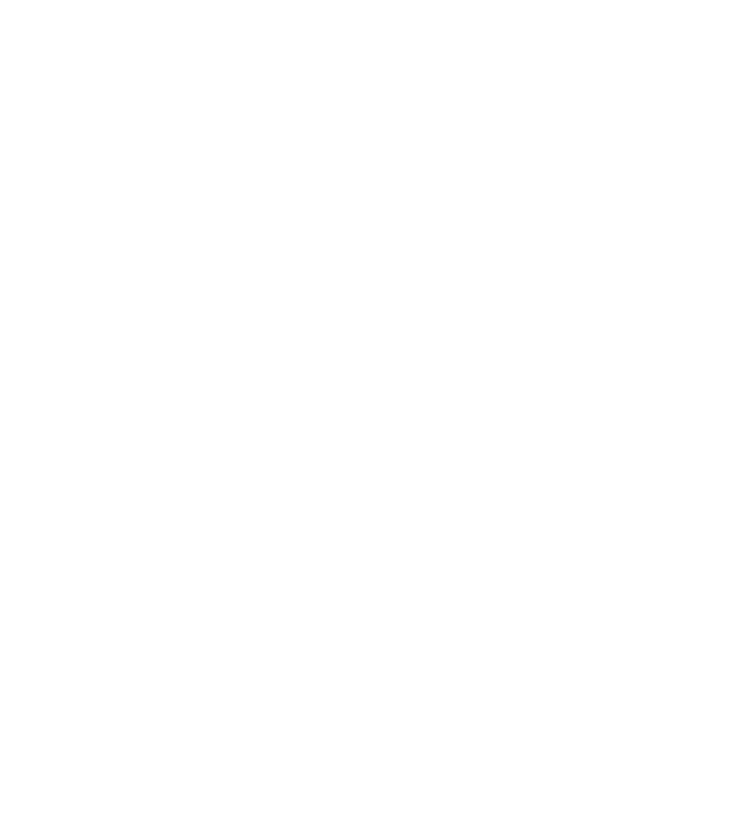
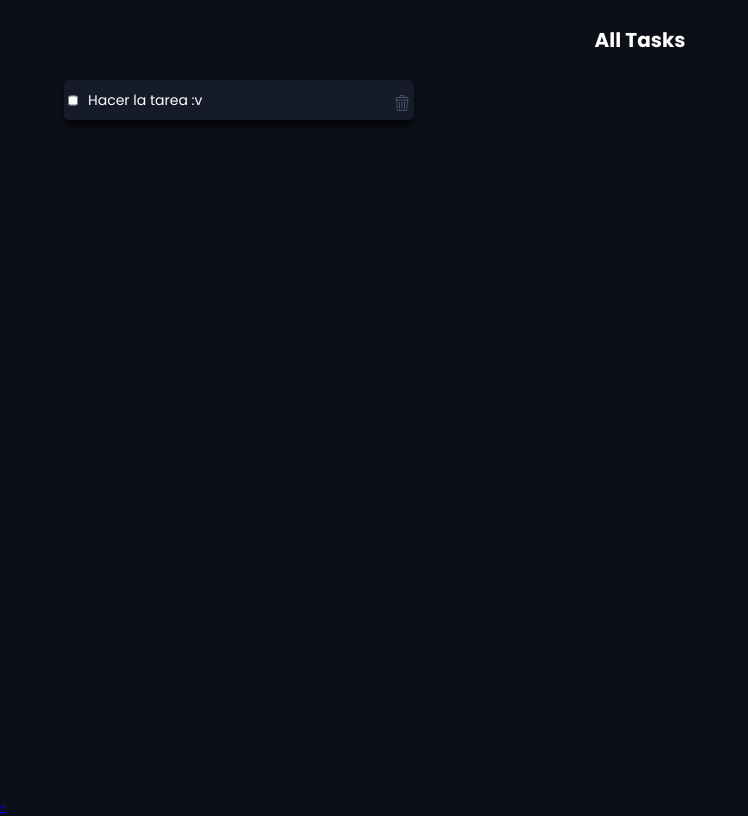
Before and after one commit to Brycot/toDo-Js-Vanilla, a website: page src/index.html in a window 1280 px wide. Shown: the whole page, without its empty margins (0-748 px from the left). Drawn offline with Linux system fonts and the light colour scheme.

Commit message:
Finish Desing Beta

```diff
--- a/src/index.html
+++ b/src/index.html
@@ -4,9 +4,31 @@
     <meta charset="UTF-8">
     <meta http-equiv="X-UA-Compatible" content="IE=edge">
     <meta name="viewport" content="width=device-width, initial-scale=1.0">
-    <title>Document</title>
+    <title>to-do list</title>
+    <link rel="stylesheet" href="./styles/index.css">
+    <link rel="preconnect" href="https://fonts.googleapis.com">
+    <link rel="preconnect" href="https://fonts.gstatic.com" crossorigin>
+    <link href="https://fonts.googleapis.com/css2?family=Poppins:wght@100;200;300;400;500;600;700;800;900&display=swap" rel="stylesheet">
 </head>
 <body>
+    <main>
+        <section class="title-main__container">
+            <h1>All Tasks</h1>
+        </section>
 
+        <section class="tasks-main">
+            <section class="tasks-main__container">
+                <div class="task">
+                    <input type="checkbox" name="" id="" class="check-task">
+                    <p class="task-title">Hacer la tarea :v</p>
+                    <span class="delete-task"><a href="#"></a></span>
+                </div>
+            </section>
+        </section>
+
+        <section class="add-button">
+            <a href="#">+</a>
+        </section>
+    </main>
 </body>
 </html>
--- a/src/styles/index.css
+++ b/src/styles/index.css
@@ -0,0 +1,74 @@
+:root {
+    --azul-bonitoxd: #233dc7;
+    --background-color: #0c0f17;
+    --second-color: #151b28;
+    --green-color: #128c40;
+    --grey-color: #4a5269;
+    --white-color: #fff;
+}
+* {
+    box-sizing: border-box;
+    margin: 0;
+    padding: 0;
+}
+html {
+    font-family: 'Poppins', sans-serif;
+    font-size: 62.5%;
+}
+body {
+    width: 100%;
+    height: 100%;
+    background-color: var(--background-color);
+}
+.title-main__container {
+    width: 100%;
+    height: 10vh;
+    display: flex;
+    justify-content: center;
+    align-items: center;
+}
+.title-main__container h1 {
+    font-size: 2rem;
+    color: var(--white-color);
+}
+.tasks-main{
+    display: flex;
+    justify-content: center;
+    width: 100%;
+    height: 90vh;
+}
+.tasks-main__container {
+    width: 90%;
+    height: auto;
+}
+.task {
+    display: grid;
+    grid-template-columns: 10px 1fr 10px;
+    align-items: center;
+    gap: 10px;
+    max-width: 350px;
+    padding: 4px;
+    height: 40px;
+    -webkit-box-shadow: 0px 6px 7px -1px rgba(0,0,0,0.75);
+    -moz-box-shadow: 0px 6px 7px -1px rgba(0,0,0,0.75);
+    box-shadow: 0px 6px 7px -1px rgba(0,0,0,0.75);
+    background-color: var(--second-color);
+    border-radius: 5px;
+}
+.task .task-title {
+    color: var(--white-color);
+    font-size: 1.4rem;
+}
+.task .delete-task {
+    width: 10px;
+    height: 10px;
+    margin-right: 10px;
+    cursor: pointer;
+}
+.task .delete-task::before{
+    width: 10px;
+    height: 10px;
+    content: url('../../assets/trash.png');
+    position: relative;
+    left: -6px;
+}
```
Also changed, not shown: assets/trash.png (added).
